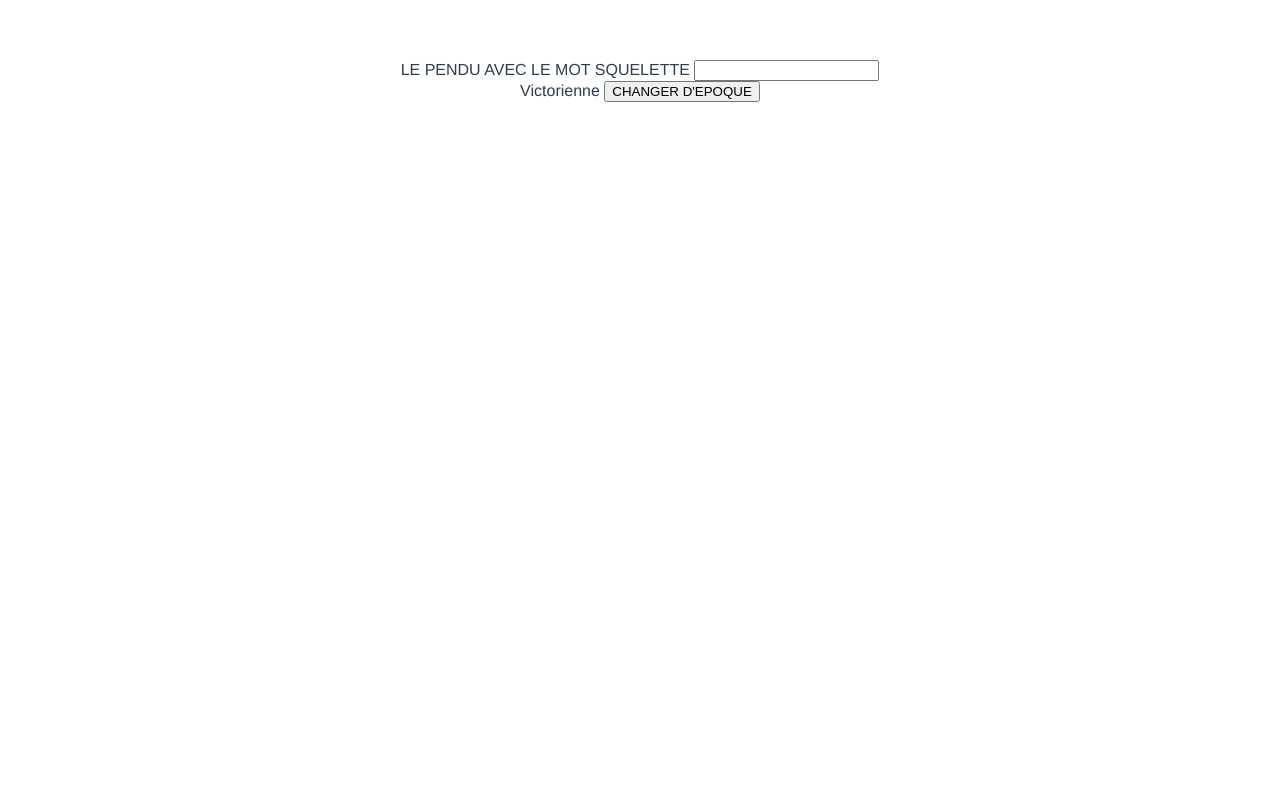
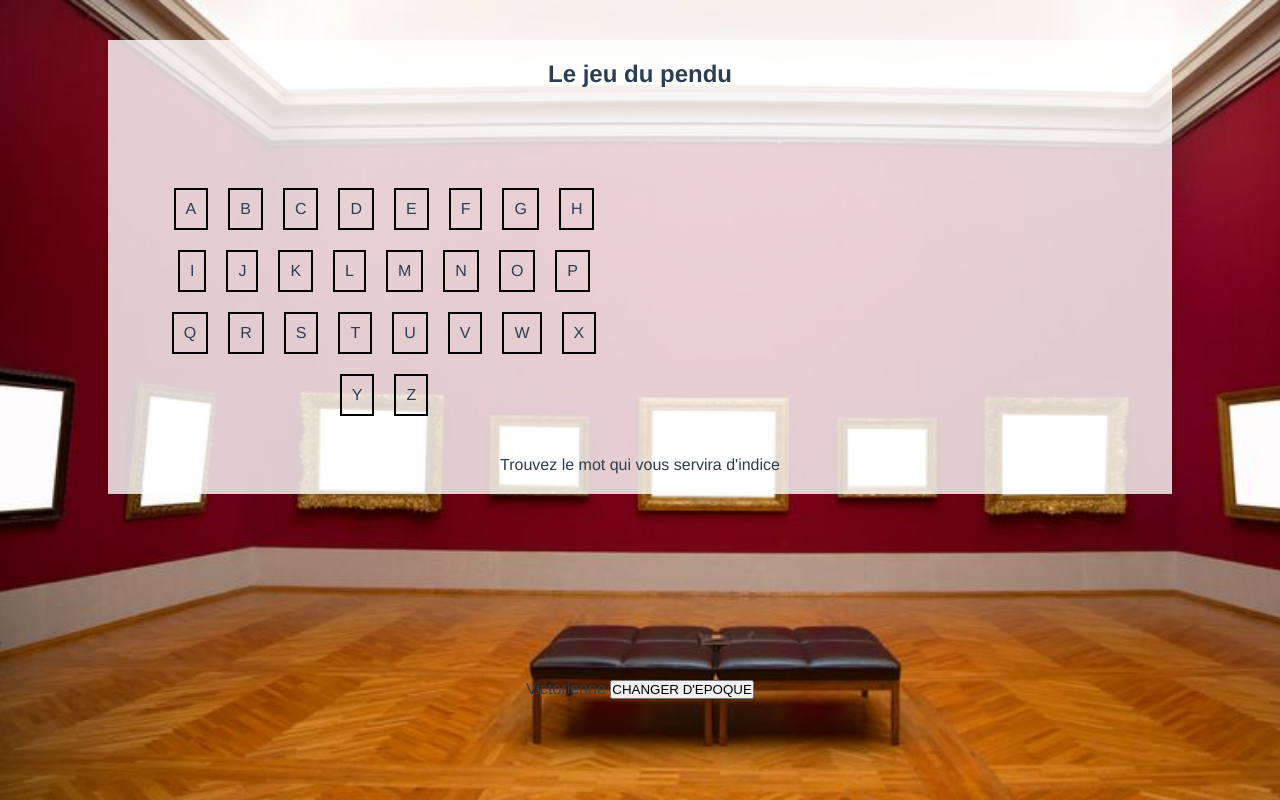
Before and after one commit to Lainocs/VUEJS-adobe-creative-week, a Vue app: page / in a window 1280 px wide. Built offline with nearby package versions, Linux system fonts and the light colour scheme.

Commit message:
:sparkles: ADD Hangman

```diff
--- a/src/App.vue
+++ b/src/App.vue
@@ -1,15 +1,19 @@
 <template>
 
-  <Hangman @enigma="getEnigma" v-if="enigma == 0 && era == 'Victorienne'" :era="era"/>
-
-  <Enigma1 @enigma="getEnigma" v-if="enigma == 1" :era="era" />
-  <Enigma2 v-if="enigma == 2" :era="era" />
+  <div class="screen">
+    <div id="content">
+      <Hangman @enigma="getEnigma" v-if="enigma == 0 && era == 'Victorienne'" :era="era"/>
+      <Enigma1 @enigma="getEnigma" v-if="enigma == 1" :era="era" />
+      <Enigma2 v-if="enigma == 2" :era="era" />
+    </div>
 
 
-  <div>
-    {{era}}
-    <button @click="changeEra">CHANGER D'EPOQUE</button>
+    <div class="era">
+      {{era}}
+      <button @click="changeEra">CHANGER D'EPOQUE</button>
+    </div>
   </div>
+
 </template>
 
 <script>
@@ -49,12 +53,42 @@ export default {
 </script>
 
 <style>
+* {
+  margin: 0;
+  padding: 0;
+  box-sizing: border-box;
+}
+
 #app {
+  width: 100vw;
+  height: 100vh;
+  display: flex;
+  align-items: center;
+  background-image: url('assets/musee.jpg');
+  background-size: cover;
+  background-repeat: no-repeat;
   font-family: Avenir, Helvetica, Arial, sans-serif;
   -webkit-font-smoothing: antialiased;
   -moz-osx-font-smoothing: grayscale;
   text-align: center;
   color: #2c3e50;
-  margin-top: 60px;
+}
+
+.screen {
+  height: 90vh;
+  width: 90vw;
+  flex-direction: column;
+  margin: auto;
+  display: flex;
+  align-items: center;
+  justify-content: center;
+}
+
+#content {
+  min-height: 80vh;
+}
+
+.era {
+  height: 10vh;
 }
 </style>
--- a/src/components/Enigma1.vue
+++ b/src/components/Enigma1.vue
@@ -1,4 +1,5 @@
 <template>
+    <div class="card">
         <div class="squelette">
             <!-- à remplacer par des images -->
             <p v-if="era == 'Victorienne'">IMAGE DE SQUELETTE avec chiffres cachés '84'</p>
@@ -8,8 +9,9 @@
 
         <input type="text" maxlength="6" v-model="code">
         <div v-if="error == true">
-            Le code est faux
+            Le code de la boîte est faux
         </div>
+    </div>
 </template>
 
 <script>
@@ -43,3 +45,10 @@
         }
     }
 </script>
+
+<style>
+    .card {
+        padding: 50px;
+        background-color: rgba(322, 322, 322, 0.5);
+    }
+</style>
--- a/src/components/Enigma2.vue
+++ b/src/components/Enigma2.vue
@@ -1,5 +1,7 @@
 <template>
-    enigme 2
+    <div class="card">
+        enigme 2
+    </div>
 </template>
 
 <script>
@@ -10,3 +12,10 @@
         ],
     }
 </script>
+
+<style>
+    .card {
+        padding: 50px;
+        background-color: rgba(322, 322, 322, 0.5);
+    }
+</style>
--- a/src/components/Hangman.vue
+++ b/src/components/Hangman.vue
@@ -1,8 +1,39 @@
 <template>
-    LE PENDU AVEC LE MOT SQUELETTE
-    <input type="text" v-model="result">
-    <div v-if="error == true">
-        Le mot est faux
+    <div class="card">
+        <h2>Le jeu du pendu</h2>
+        <div class="letter">
+            <div v-for="letter in displayLetters" :key="letter">
+            {{letter}}
+            </div>
+        </div>
+        <div class="test">
+            <!-- the @click listener will call the tryLetter method after the click event
+        on one of the letters -->
+            <div class="letter allletters">
+                <div @click="tryLetter(letter)" v-for="letter in possibleLetters" class="possibleLetter" :key="letter">
+                {{letter}}
+                </div>
+            </div>
+
+            <div id="conditionalrendering">
+                <svg xmlns="http://www.w3.org/2000/svg" xmlns:xlink="http://www.w3.org/1999/xlink" width="350px" height="275px" viewBox="0 0 350 300" preserveAspectRatio="xMidYMid meet">
+                    <line v-if="strikes > 0" x1="80" y1="257" x2="260" y2="257" style="stroke:black;" />
+                    <line v-if="strikes > 1" x1="100" y1="257" x2="100" y2="40" style="stroke:black;" />
+                    <line v-if="strikes > 2" x1="100" y1="40" x2="230" y2="40" style="stroke:black;" />
+                    <line v-if="strikes > 3" x1="100" y1="80" x2="130" y2="40" style="stroke:black;" />
+                    <line v-if="strikes > 4" x1="230" y1="40" x2="230" y2="80" style="stroke:black;" />
+                    <circle v-if="strikes > 5" cx="230" cy="90" style="fill:khaki;stroke:black;" r="20" />
+                    <line v-if="strikes > 6" x1="230" y1="110" x2="230" y2="170" style="stroke:black;" />
+                    <line v-if="strikes > 7" x1="230" y1="140" x2="250" y2="120" style="stroke:black;" />
+                    <line v-if="strikes > 8" x1="230" y1="140" x2="210" y2="120" style="stroke:black;" />
+                    <line v-if="strikes > 9" x1="230" y1="170" x2="250" y2="200" style="stroke:black;" />
+                    <line v-if="strikes > 10" x1="230" y1="170" x2="210" y2="200" style="stroke:black;" />
+                </svg>
+            </div>
+        </div>
+        <div>
+        {{console}}
+        </div>
     </div>
 </template>
 
@@ -16,27 +47,69 @@
             return {
                 result : '',
                 error: false,
+                strikes: 0,
+                displayLetters: ['','','','','','','','',''],
+                wordLetters: ['S','Q','U','E','L','E','T','T','E'],
+                possibleLetters: ['A', 'B', 'C', 'D', 'E', 'F', 'G', 'H', 'I', 'J', 'K', 'L', 'M', 'N', 'O', 'P', 'Q', 'R', 'S', 'T', 'U', 'V', 'W', 'X', 'Y', 'Z'],
+                console: 'Trouvez le mot qui vous servira d\'indice'
             }
         },
         methods: {
-            verifyResult() {
-
-                let result = this.result.toLowerCase()
-
-                if (result == 'squelette') {
-                    this.error = false
-                    this.$emit('enigma', '1')
-                } else {
-                    this.error = true
+            tryLetter(letter) {
+            for (let i = 0; i < this.displayLetters.length; i++) {
+                if (letter === this.wordLetters[i]) {
+                this.displayLetters.splice(i, 1, letter)
                 }
             }
-        },
-        watch: {
-            result() {
-                if(this.result.length == 9) {
-                    this.verifyResult()
+            if (letter != 'S' && letter != 'Q' && letter != 'U' && letter != 'E' && letter != 'L' && letter != 'T') {
+                this.strikes = this.strikes + 1
+            }
+
+            let displayletters = this.displayLetters.toString()
+            let allletters = displayletters.replace(/,/g, '')
+            if(allletters == 'SQUELETTE') {
+                this.$emit('enigma', '1')
+            }
+            this.console = 'La lettre ' + letter
+            },
+
+            verifyLetter() {
+                if(this.displayLetters.length == 9) {
+                    console.log('aled')
                 }
             }
         }
     }
 </script>
+
+<style>
+    .card {
+        padding: 20px;
+        background-color: rgba(322, 322, 322, 0.8);
+    }
+
+    .allletters {
+        width: 40vw;
+    }
+
+    #conditionalrendering {
+        width: 40vw;
+    }
+
+    .test {
+        display: flex;
+        flex-wrap: wrap;
+    }
+
+    .letter {
+        flex-wrap: wrap;
+        display: flex;
+        justify-content: center;
+        padding: 30px;
+    }
+    .possibleLetter {
+        padding: 10px;
+        margin: 10px;
+        border: 2px solid black;
+    }
+</style>
```
Also changed, not shown: src/assets/musee.jpg (added).
